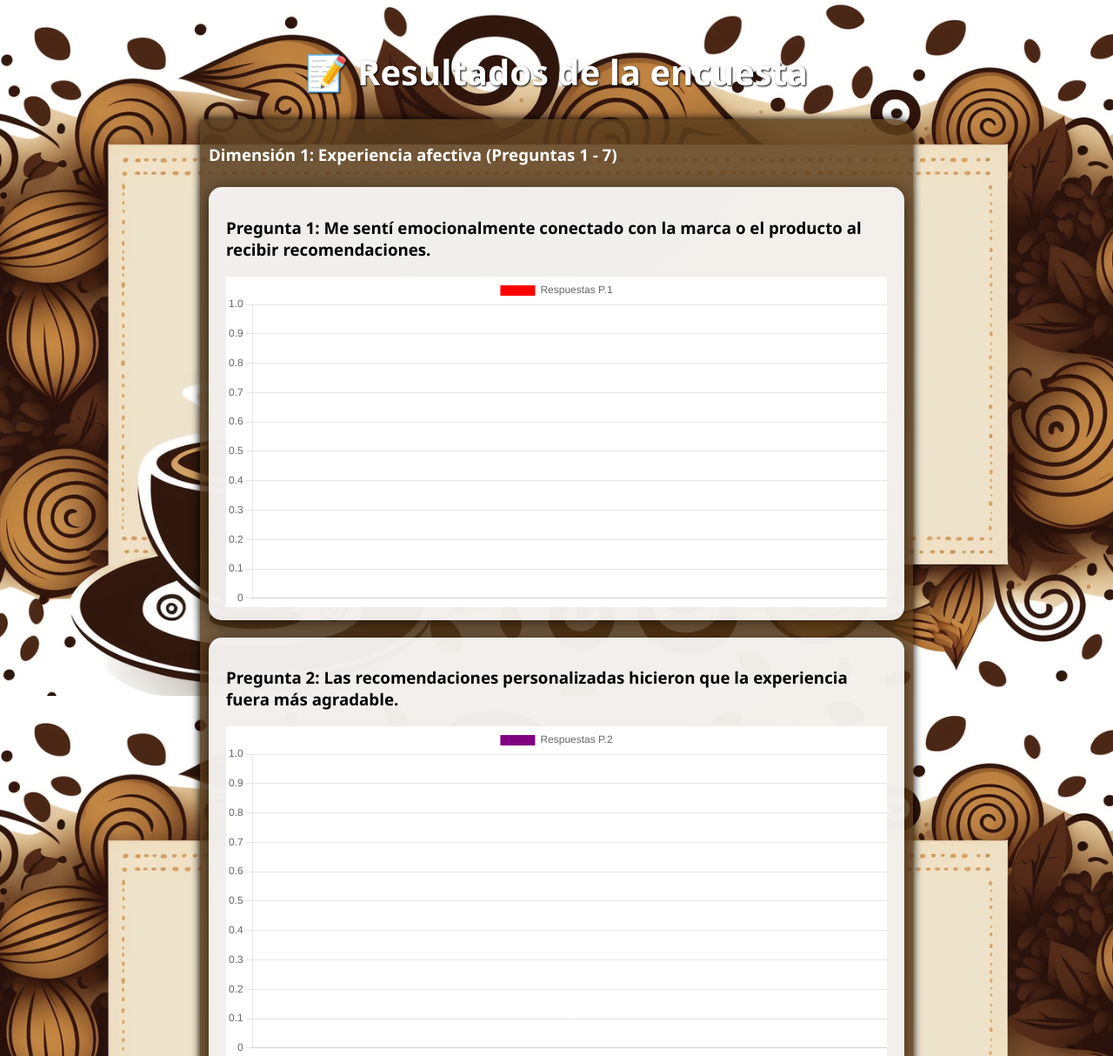
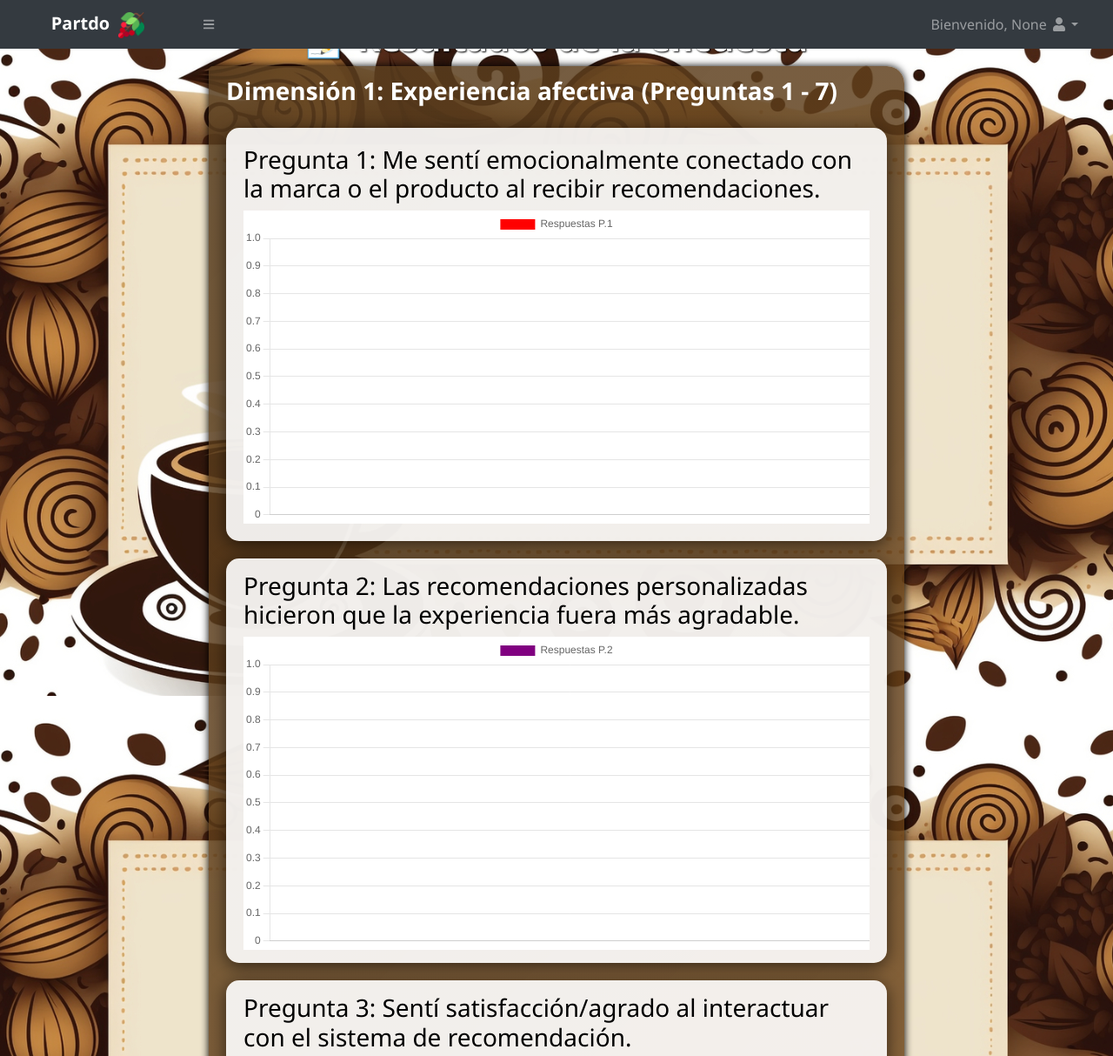
Before and after one commit to BrianPacherrez/Sistema-Recomendacion-Partdo-v2, a Flask app: template templates/resultados.html in a window 1280 px wide. Shown: the top 1214 px of the page at 87% size. Run offline with Flask 3, Linux system fonts and the light colour scheme; the template is opened without the code that fills it: most values are stand-ins (such as "Sample title", 1, 10 or a date in 2020); some libraries are stand-ins or nearby versions.

Commit message:
Update resultados.html

```diff
--- a/templates/resultados.html
+++ b/templates/resultados.html
@@ -5,8 +5,35 @@
     <title>Resultados</title>
     <script src="https://cdn.jsdelivr.net/npm/chart.js"></script>
     <link rel="stylesheet" href="{{ url_for('static', filename='css/style.css') }}">
+    <link rel="stylesheet" href="{{ url_for('static', filename='css/style_resultados.css') }}">
+    <link rel="stylesheet" href="https://cdn.jsdelivr.net/npm/bootstrap-icons@1.11.3/font/bootstrap-icons.min.css">
+    <link href="https://cdn.datatables.net/1.10.20/css/dataTables.bootstrap4.min.css" rel="stylesheet"
+        crossorigin="anonymous" />
+    <script src="https://cdnjs.cloudflare.com/ajax/libs/font-awesome/5.15.1/js/all.min.js" crossorigin="anonymous">
+    </script>
 </head>
-<body>
+<body class="sb-nav-fixed">
+    <nav class="sb-topnav navbar navbar-expand navbar-dark bg-dark">
+        <a class="navbar-brand text-center font-weight-bolder" href="{{ url_for('index') }}">Partdo<img src="{{ url_for('static', filename='images/icono.png') }}"
+            alt="Partdo"
+            style="margin-left: 10px; width: 30px;"></a>
+        <button class="btn btn-link btn-sm order-1 order-lg-0" id="sidebarToggle" href="#"><i
+            class="fas fa-bars"></i></button>
+        <ul class="navbar-nav ml-auto mr-0 mr-md-3 my-2 my-md-0">
+            <li class="nav-item dropdown">
+                <a class="nav-link dropdown-toggle" id="userDropdown" href="#" role="button" data-toggle="dropdown"
+                    aria-haspopup="true" aria-expanded="false">
+                Bienvenido, {{ session.get('usuario') }}
+                <i class="fas fa-user fa-fw"></i></a>
+                <div class="dropdown-menu dropdown-menu-right" aria-labelledby="userDropdown">
+                    <!-- <div class="dropdown-divider"></div> -->
+                    <a class="dropdown-item" href="{{ url_for('dashboard') }}">Dashboard</a>
+                    <a class="dropdown-item" href="{{ url_for('logout') }}">Cerrar cesion</a>
+                </div>
+            </li>
+        </ul>
+    </nav>
+
     <h1 class="titulo_resultados">📝 Resultados de la encuesta</h1>
 
     <div class="card-header contenedor_resultado_titulo" style="background: linear-gradient(135deg, rgba(87, 61, 31, 0.85), rgba(133, 69, 6, 0.75)); color: white; font-weight: bold;">
@@ -239,6 +266,10 @@
         });
     </script>
 
+    <script src="https://code.jquery.com/jquery-3.5.1.slim.min.js" crossorigin="anonymous"></script>
+    <script src="https://cdn.jsdelivr.net/npm/bootstrap@4.5.3/dist/js/bootstrap.bundle.min.js" crossorigin="anonymous"></script>
+
+    <script src="{{ url_for('static', filename='/Views/dashboard/js/scripts.js') }}"></script>
+
 </body>
-
 </html>
```
